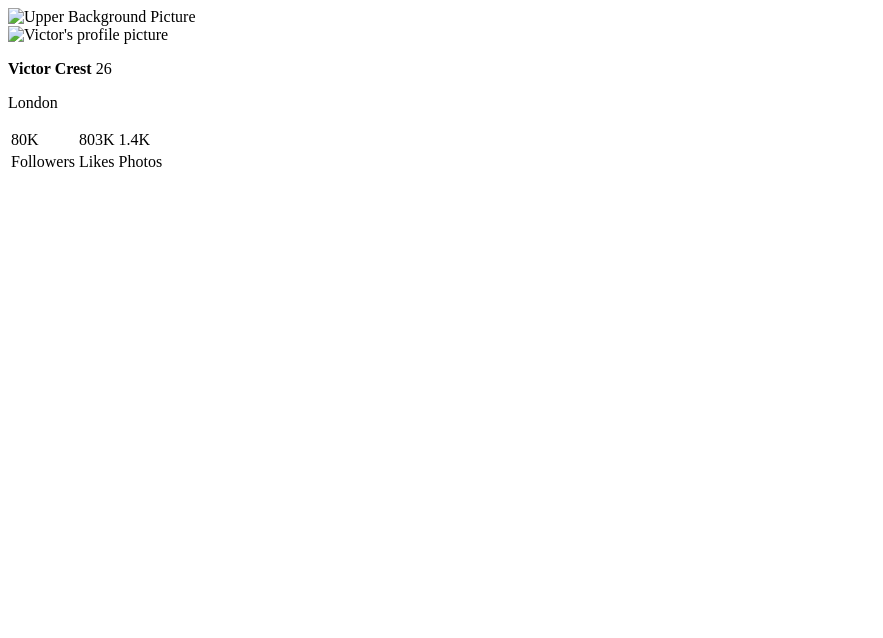
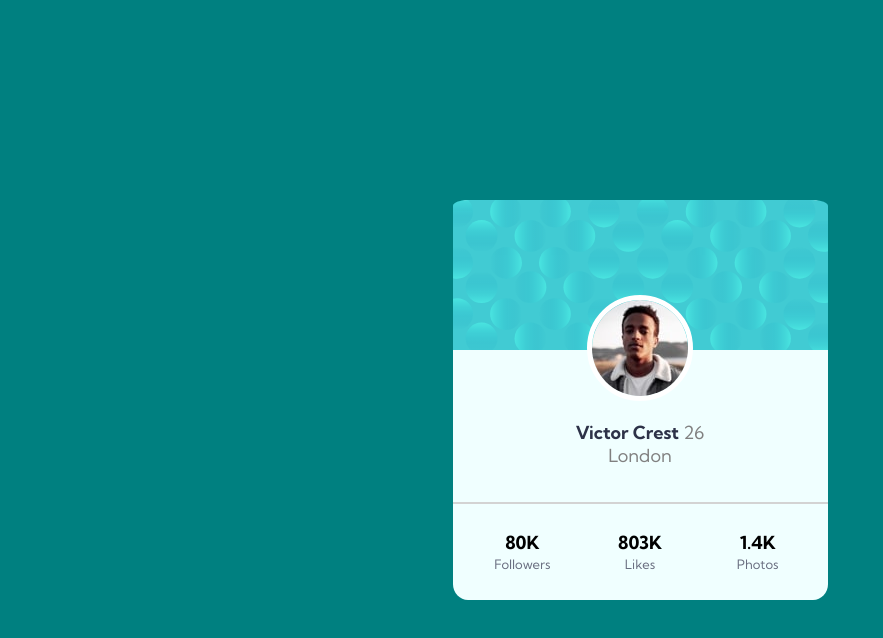
Before and after one commit to travis-the-coder/challenge2-profile-card, a plain HTML site: page index.html in a window 1280 px wide. Shown: the whole page, without its empty margins (0-883 px from the left). Drawn offline with Linux system fonts and the light colour scheme; the site is published under a folder, as on GitHub Pages, so addresses that start at the root find nothing.

Commit message:
Updated index.html

```diff
--- a/index.html
+++ b/index.html
@@ -3,8 +3,8 @@
     <meta charset="UTF-8">
     <meta name="viewport" content="width=device-width, initial-scale=1.0">
     <title>Profile Card</title>
-    <link rel="stylesheet" href="/css/profileCard.css">
-    <link rel="shortcut icon" href="images/favicon-32.png" type="image/x-icon">
+    <link rel="stylesheet" href="css/profileCard.css">
+    <link rel="icon" href="images/favicon-32.png" type="image/x-icon">
 
     <!-- Import font style from google -->
     <link rel="preconnect" href="https://fonts.googleapis.com">
@@ -17,10 +17,10 @@
 
 <div class="profileCard">
 
-    <img src="/images/bg-pattern-card.svg" alt="Upper Background Picture" id="profileBG">
+    <img src="images/bg-pattern-card.svg" alt="Upper Background Picture" id="profileBG">
 
     <div>
-        <img src="/images/victor.jpg" alt="Victor's profile picture" id="profileP">
+        <img src="images/victor.jpg" alt="Victor's profile picture" id="profileP">
         <p ><b class="name">Victor Crest</b> 26</p>
         <p>London</p>
     </div>
```
